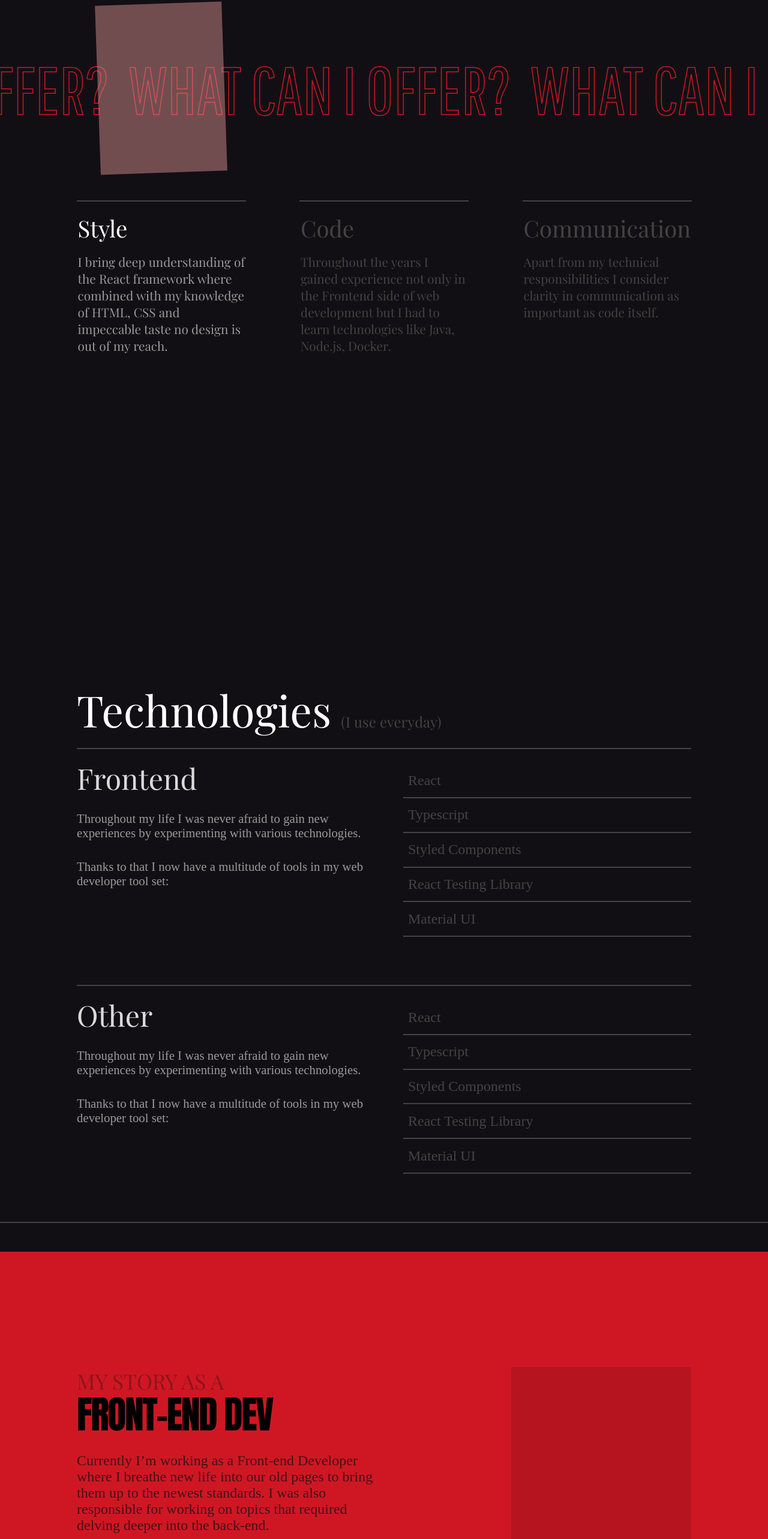
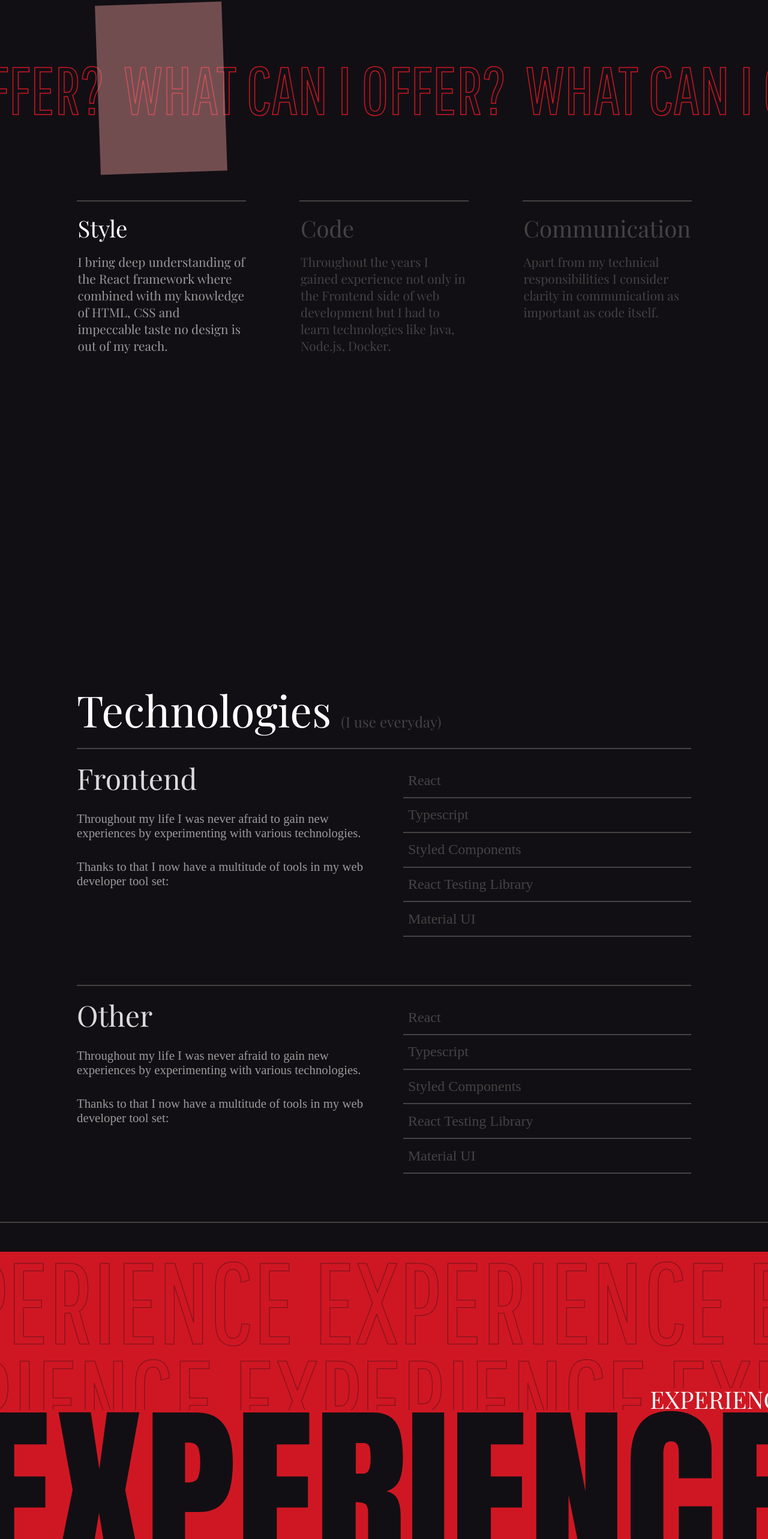
Before and after one commit to AdamTopp/portfolio, a React (Vite) app: page / in a window 1280 px wide. Shown: the part 2297-4863 px from the top of the page at 60% size. Built offline with nearby package versions, Linux system fonts and the light colour scheme; the HTML template or start-up script is replaced by a standard one; a web font is replaced by a local one.

Commit message:
[P-6] Experience header

```diff
--- /dev/null
+++ b/src/common/Slider/Slider.styles.tsx
@@ -0,0 +1,97 @@
+import styled, { keyframes } from "styled-components";
+import theme from "../../theme";
+
+
+const scroll = keyframes`
+    to {
+        transform: translate(calc(-50% - 1rem));
+    }
+`
+
+export const SliderWrapper = styled.div<{ imageSize: number }>`
+    position: absolute;
+    overflow: hidden;
+    transform: translateY(-50%);
+    top: ${(props) => props.imageSize / 2}px;
+    z-index: 0;
+`;
+
+export const SliderItem = styled.li`
+    white-space: nowrap;
+    font-size: 7rem;
+    font-family: ${theme.fonts.family.PathwayGothic};
+    -webkit-text-stroke: 1.5px ${theme.colors.red};
+    text-transform: uppercase;
+    color: transparent;
+    cursor: default;
+`;
+
+export const SliderInner = styled.ul`
+    display: flex;
+    gap: 2rem;
+    width: fit-content;
+    padding-block: 1rem;
+    animation: ${scroll} 20s linear infinite;
+`;
+
+export const ImageWrapper = styled.div`
+    position: relative;
+    width: 100%;
+    display: flex;
+    align-self: center;
+    justify-content: center;
+    z-index: 1;
+`;
+
+export const ImageGrid = styled.div`
+    display: grid;
+    grid-template-columns: 1fr 1fr 1fr;
+    grid-template-rows: auto auto;
+    grid-column-gap: 7vw;
+    width: 100%;
+    max-width: ${theme.maxSize};
+    padding: 0 8rem;
+`;
+
+export const ImageSection = styled.div`
+    display: flex;
+    justify-content: center;
+    align-items: center;
+    border-bottom: solid 2px ${theme.colors.white[20]};
+    margin-bottom: 16px;
+    aspect-ratio: 3/4;
+`;
+
+export const Image = styled.div<{ active: boolean, angle: string }>`
+    width: 75%;
+    aspect-ratio: 3/4;
+    background-color: #da91917b;
+    transition: all 400ms ease-out;
+    transform: ${(props) => props.active ? 'scale(1)' : 'scale(0.9)'};
+    opacity: ${(props) => props.active ? 100 : 0};
+    rotate: ${({active, angle}) => active ? angle : '0deg'};
+`;
+
+export const Descritpion = styled.div`
+    display: flex;
+    flex-direction: column;
+    padding: 0.1rem;
+`;
+
+export const Title = styled.span<{ active?: boolean }>`
+    width: fit-content;
+    margin-bottom: 1rem;
+    font-size: min(2.6rem, 3vw);
+    font-family: ${theme.fonts.family.Playfair};
+    color: ${(props) => props.active ? theme.colors.white[100] : theme.colors.white[20]};
+    transition: all 250ms;
+    cursor: default;
+`;
+
+export const Text = styled.div<{ active?: boolean }>`
+    font-size: 1.3rem;
+    font-family: ${theme.fonts.family.Playfair};
+    color: ${(props) => props.active ? theme.colors.white[60] : theme.colors.white[20]};
+    transition: color 250ms;
+    cursor: default;
+`;
--- /dev/null
+++ b/src/common/Slider/Slider.tsx
@@ -0,0 +1,51 @@
+import React, { useRef, useState } from 'react'
+import { SliderInner, SliderItem, SliderWrapper, Wrapper } from './Slider.styles'
+
+interface SliderItemGroupProps {
+  n: number;
+}
+
+interface Props {
+  imageSize: number;
+}
+
+const Slider = (props: Props) => {
+  const sliderItemRef = useRef<HTMLElement>();
+  const [sliderItemCount, setSliderItemCount] = useState(0);
+
+  const handleResize = () => {
+    const windowWidth = window.innerWidth;
+    const itemWidth = sliderItemRef.current?.offsetWidth;
+    if (itemWidth) {
+      setSliderItemCount(Math.ceil(windowWidth / itemWidth));
+    } else {
+      setSliderItemCount(0);
+    }
+  };
+
+  React.useEffect(() => {
+    window.addEventListener("resize", handleResize);
+    handleResize();
+    return () => window.removeEventListener('resize', handleResize);
+  }, []);
+
+  const SliderItemGroup = (props: SliderItemGroupProps) => (
+    <>
+      {[...Array(props.n >= 0 ? props.n : 0)].map(() => (
+        <SliderItem>What can I offer?</SliderItem>
+      ))}
+    </>
+  );
+
+  return (
+      <SliderWrapper imageSize={props.imageSize}>
+        <SliderInner>
+          <SliderItem ref={sliderItemRef}>What can I offer?</SliderItem>
+          <SliderItemGroup n={sliderItemCount - 1}/>
+          <SliderItemGroup n={sliderItemCount}/>
+        </SliderInner>
+      </SliderWrapper>
+  )
+}
+
+export default Slider;
--- a/src/sections/Content/Content.tsx
+++ b/src/sections/Content/Content.tsx
@@ -1,14 +1,14 @@
 import { Wrapper } from './Content.styles'
 import Introduction from './components/Introduction/Introduction'
 import Experience from './components/Experience/Experience'
-import Slider from './components/Slider/Slider'
+import Offer from './components/Offer/Offer'
 import Technologies from './components/Technologies/Technologies'
 
 function Content() {
   return (
     <Wrapper>
       <Introduction />
-      <Slider />
+      <Offer />
       <Technologies />
       <Experience />
     </Wrapper>
--- a/src/sections/Content/components/Experience/Experience.styles.tsx
+++ b/src/sections/Content/components/Experience/Experience.styles.tsx
@@ -1,9 +1,11 @@
-import styled from "styled-components";
+import styled, { keyframes } from "styled-components";
 import theme from "../../../../theme";
 
 export const Wrapper = styled.div`
     background-color: ${theme.colors.red};
     width: 100%;
+    position: relative;
+    align-self: flex-start;
 `;
 
 export const ContentWrapper = styled.div`
@@ -64,3 +66,34 @@ export const SubContent = styled.div`
     padding-top: 1rem;
     border-top: 2px solid ${theme.colors.white[0]};
 `;
+
+export const Header = styled.div`
+    position: relative;
+`;
+
+export const HeaderTitle = styled.div`
+    position: absolute;
+    top: 50%;
+    font-size: 20rem;
+    color: ${theme.colors.white[0]};
+    font-family: ${theme.fonts.family.Anton};
+    transform: translate(-50%, -50%);
+    left: 50%;
+    text-transform: uppercase;
+    cursor: default;
+    pointer-events: none;
+    background-color: ${theme.colors.red};
+    line-height: 0.9;
+
+    &::before {
+        content: 'Experience';
+        font-size: 2.5rem;
+        color: white;
+        font-family: ${theme.fonts.family.Playfair};
+        position: absolute;
+        right: 0;
+        top: 0;
+        transform: translateY(-100%);
+        background-color: ${theme.colors.red};
+    }
+`;
--- a/src/sections/Content/components/Experience/Experience.tsx
+++ b/src/sections/Content/components/Experience/Experience.tsx
@@ -1,11 +1,20 @@
 import React from 'react'
-import { Wrapper, ContentWrapper, TextSection, Text, Subtitle, Title, Content, SubContent, Photo } from './Experience.styles'
+import { Wrapper, ContentWrapper, TextSection, Text, Subtitle, Title, Content, SubContent, Photo, Header, HeaderSlider, HeaderTitle } from './Experience.styles'
 import Table from '../../../../common/Table/Table';
+import Slider from './Slider/Slider';
 
 function Experience() {
 
   return (
     <Wrapper>
+      <Header>
+        <Slider duration={50} text='Experience'/>
+        <Slider duration={30} text='Experience'/>
+        <Slider duration={60} text='Experience'/>
+        <Slider duration={40} text='Experience'/>
+        <Slider duration={50} text='Experience'/>
+        <HeaderTitle>Experience</HeaderTitle>
+      </Header>
       <ContentWrapper>
         <TextSection>
           <Text>
@@ -30,6 +39,7 @@ function Experience() {
           darkTheme
         />
       </ContentWrapper>
+      <Slider duration={30} text='Work with me'/>
     </Wrapper>
   )
 }
--- /dev/null
+++ b/src/sections/Content/components/Experience/Slider/Slider.styles.tsx
@@ -0,0 +1,37 @@
+import styled, { keyframes } from "styled-components";
+import theme from "../../../../../theme";
+
+
+const scroll = keyframes`
+    to {
+        transform: translate(calc(-50% - 1rem));
+    }
+`
+
+export const SliderWrapper = styled.div`
+    overflow: hidden;
+    width: 100%;
+    z-index: 0;
+`;
+
+export const SliderItem = styled.li`
+    white-space: nowrap;
+    font-size: 12rem;
+    font-family: ${theme.fonts.family.PathwayGothic};
+    -webkit-text-stroke: 1.5px ${theme.colors.white[0]};
+    text-transform: uppercase;
+    color: transparent;
+    opacity: 35%;
+    line-height: 0.85;
+    list-style-type: none;
+    cursor: default;
+`;
+
+export const SliderInner = styled.ul<{ reverse?: boolean, duration?: number }>`
+    display: flex;
+    gap: 2rem;
+    width: fit-content;
+    animation: ${scroll} 20s linear infinite;
+    animation-duration: ${({ duration }) => duration ? duration : 40}s;
+    animation-direction: ${({ reverse }) => reverse ? 'reverse' : 'forwards'};
+`;
--- /dev/null
+++ b/src/sections/Content/components/Experience/Slider/Slider.tsx
@@ -0,0 +1,54 @@
+import React, { useRef, useState } from 'react'
+import { SliderInner, SliderItem, SliderWrapper } from './Slider.styles'
+
+interface SliderItemGroupProps {
+  n: number;
+  text: string;
+}
+
+interface Props {
+  text: string;
+  reverse?: boolean;
+  duration?: number;
+}
+
+const Slider = (props: Props) => {
+  const sliderItemRef = useRef<HTMLElement>();
+  const [sliderItemCount, setSliderItemCount] = useState(0);
+
+  const handleResize = () => {
+    const windowWidth = window.innerWidth;
+    const itemWidth = sliderItemRef.current?.offsetWidth;
+    if (itemWidth) {
+      setSliderItemCount(Math.ceil(windowWidth / itemWidth));
+    } else {
+      setSliderItemCount(0);
+    }
+  };
+
+  React.useEffect(() => {
+    window.addEventListener("resize", handleResize);
+    handleResize();
+    return () => window.removeEventListener('resize', handleResize);
+  }, []);
+
+  const SliderItemGroup = (props: SliderItemGroupProps) => (
+    <>
+      {[...Array(props.n >= 0 ? props.n : 0)].map((_, i) => (
+        <SliderItem>{props.text}</SliderItem>
+      ))}
+    </>
+  );
+
+  return (
+      <SliderWrapper>
+        <SliderInner reverse={props.reverse} duration={props.duration}>
+          <SliderItem ref={sliderItemRef}>{props.text}</SliderItem>
+          <SliderItemGroup n={sliderItemCount - 1} text={props.text}/>
+          <SliderItemGroup n={sliderItemCount} text={props.text}/>
+        </SliderInner>
+      </SliderWrapper>
+  )
+}
+
+export default Slider;
--- a/src/sections/Content/components/Slider/Slider.tsx
+++ b/src/sections/Content/components/Offer/Offer.tsx
@@ -1,26 +1,18 @@
 import React, { useRef, useState } from 'react'
-import { Descritpion, Text, ImageSection, Image, ImageGrid, ImageWrapper, SliderInner, SliderItem, SliderWrapper, Title, Wrapper } from './Slider.styles'
+import { Descritpion, Text, ImageSection, Image, ImageGrid, ImageWrapper, Title, Wrapper } from './Offer.styles'
+import Slider from '../../../../common/Slider/Slider';
 
-interface SliderItemGroupProps {
-  n: number;
-}
-
-const Slider = () => {
-  const sliderItemRef = useRef<HTMLElement>();
+const Offer = () => {
   const imageWrapperRef = useRef<HTMLElement>();
-  const [sliderItemCount, setSliderItemCount] = useState(0);
   const [imageSize, setImageSize] = useState(0);
   const [hoverIndex, setHoverIndex] = useState(0);
 
   const handleResize = () => {
-    const windowWidth = window.innerWidth;
-    const itemWidth = sliderItemRef.current?.offsetWidth;
     const itemHeight = imageWrapperRef.current?.offsetHeight;
-    if (itemWidth && itemHeight) {
-      setSliderItemCount(Math.ceil(windowWidth / itemWidth));
+    if (itemHeight) {
       setImageSize(itemHeight);
     } else {
-      setSliderItemCount(0);
+      setImageSize(0);
     }
   };
 
@@ -30,23 +22,9 @@ const Slider = () => {
     return () => window.removeEventListener('resize', handleResize);
   }, []);
 
-  const SliderItemGroup = (props: SliderItemGroupProps) => (
-    <>
-      {[...Array(props.n >= 0 ? props.n : 0)].map(() => (
-        <SliderItem>What can I offer?</SliderItem>
-      ))}
-    </>
-  );
-
   return (
     <Wrapper>
-      <SliderWrapper imageSize={imageSize}>
-        <SliderInner>
-          <SliderItem ref={sliderItemRef}>What can I offer?</SliderItem>
-          <SliderItemGroup n={sliderItemCount - 1}/>
-          <SliderItemGroup n={sliderItemCount}/>
-        </SliderInner>
-      </SliderWrapper>
+      <Slider imageSize={imageSize}/>
       <ImageWrapper>
         <ImageGrid>
           <ImageSection ref={imageWrapperRef} onMouseEnter={() => setHoverIndex(0)}>
@@ -82,4 +60,4 @@ const Slider = () => {
   )
 }
 
-export default Slider;
+export default Offer;
```
Also changed, not shown: src/sections/Content/components/Offer/Offer.styles.tsx (renamed from src/sections/Content/components/Slider/Slider.styles.tsx).
